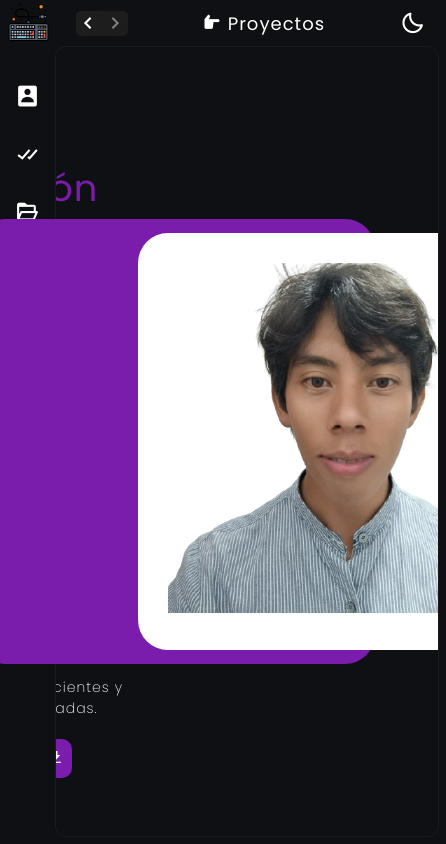
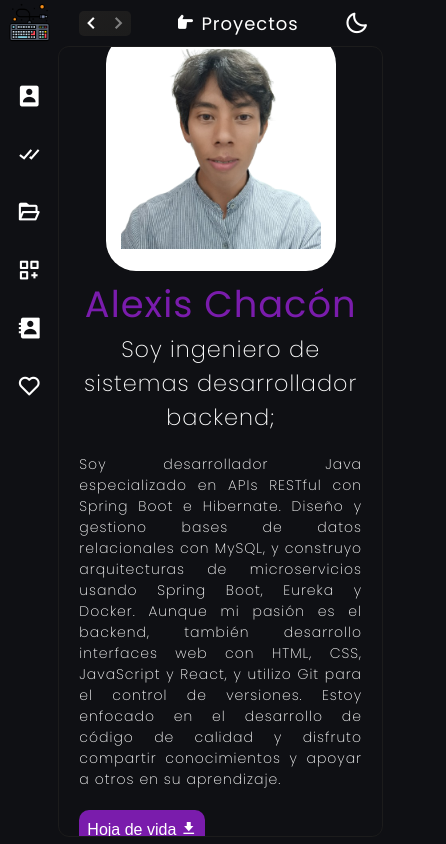
Before and after one commit to Michael-Chacon/portfolio, a React (Vite) app: page / in a window 390 px wide. Shown: the whole page, 446 px wide, since content can reach past the window. Built offline with nearby package versions, Linux system fonts and the light colour scheme.

Commit message:
style: 💅 Sección AboutMe ahora es responsiva para dispositivos móviles
Se completaron los estilos necesarios para que la sección AboutMe se adapte correctamente a pantallas de dispositivos móviles, mejorando la experiencia de usuario en distintos tamaños de pantalla.

```diff
--- a/src/aboutMe/components/Perfil.css
+++ b/src/aboutMe/components/Perfil.css
@@ -5,6 +5,7 @@
     justify-content: center;
     align-items: center;
     height: 100%;
+    gap: 20px;
 }
 
 .perfil__nombre {
@@ -62,3 +63,42 @@
     height: 350px;
     width: auto;
 }
+
+/* ---------------- Responsive Design --------------- */
+
+@media (max-width: 750px) {
+    .perfil {
+        flex-direction: column;
+        gap: 5px;
+    }
+
+    .perfil__profesion {
+        font-size: 1.4rem;
+    }
+
+    .perfil__foto{
+        padding: 15px;
+    }
+
+    .perfil__foto img {
+        order: 0;
+        height: 200px;
+        width: auto;
+    }
+
+    .perfil__marco__foto {
+       display: none;
+    }
+
+    .perfil__info{
+        order: 1;
+    }
+
+    .perfil__nombre, .perfil__profesion{
+        text-align: center;
+    }
+
+    .perfil__descripcion{
+        text-align: justify;
+    }
+}
--- a/src/aboutMe/components/Perfil.jsx
+++ b/src/aboutMe/components/Perfil.jsx
@@ -1,22 +1,22 @@
 import "./Perfil.css"
 
-export function Perfil(){
+export function Perfil() {
   return (
     <>
       <section class="perfil">
         <section class="perfil__info">
           <h2 class="perfil__nombre">Alexis Chacón</h2>
           <h3 class="perfil__profesion">Soy <span>ingeniero de sistemas</span> <span>desarrollador backend;</span></h3>
-            <p class="perfil__descripcion">Estoy enfocado en el desarrollo de código de calidad.
-            Me gusta aplicar buenas prácticas, manteniendo siempre orden y disciplina en cada proyecto.
-            Mi capacidad de comunicación y colaboración me permite crear soluciones eficientes y bien estructuradas.
+          <p class="perfil__descripcion">
+            Soy desarrollador Java especializado en APIs RESTful con Spring Boot e Hibernate. Diseño y gestiono bases de datos relacionales con MySQL, y construyo arquitecturas de microservicios usando Spring Boot, Eureka y Docker. Aunque mi pasión es el backend, también desarrollo interfaces web con HTML, CSS, JavaScript y React, y utilizo Git para el control de versiones. Estoy enfocado en el desarrollo de código de calidad y disfruto compartir conocimientos y apoyar a otros en su aprendizaje.
+
           </p>
           <button class="perfil__btn__cv">Hoja de vida <i class='bx bxs-download'></i></button>
         </section>
         <section class="perfil__marco__foto">
         </section>
         <section class="perfil__foto">
-            <img src="foto_perfil.png" alt=""/>
+          <img src="foto_perfil.png" alt="" />
         </section>
       </section>
     </>
```
Lines whose indentation alone changed are shown as unchanged.
